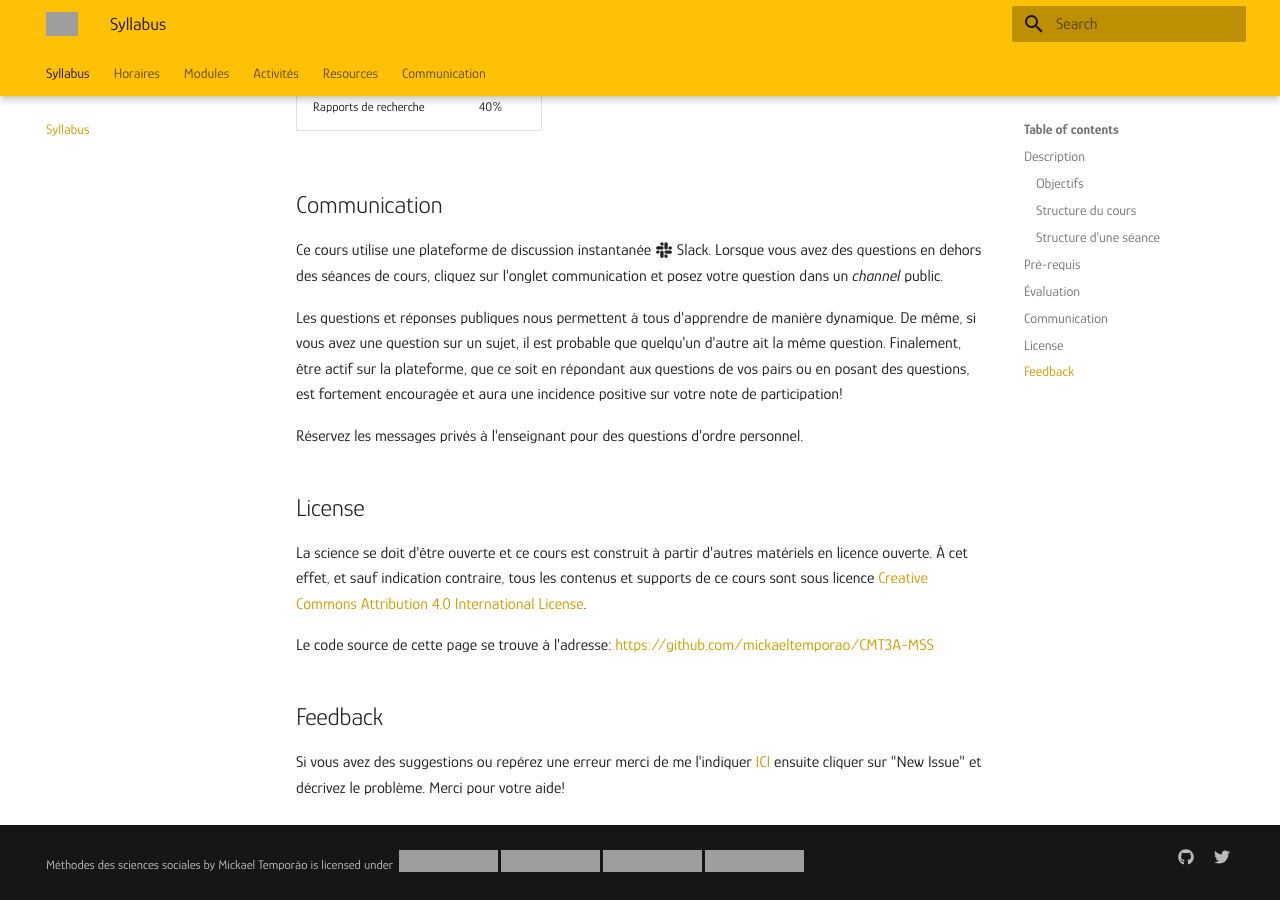
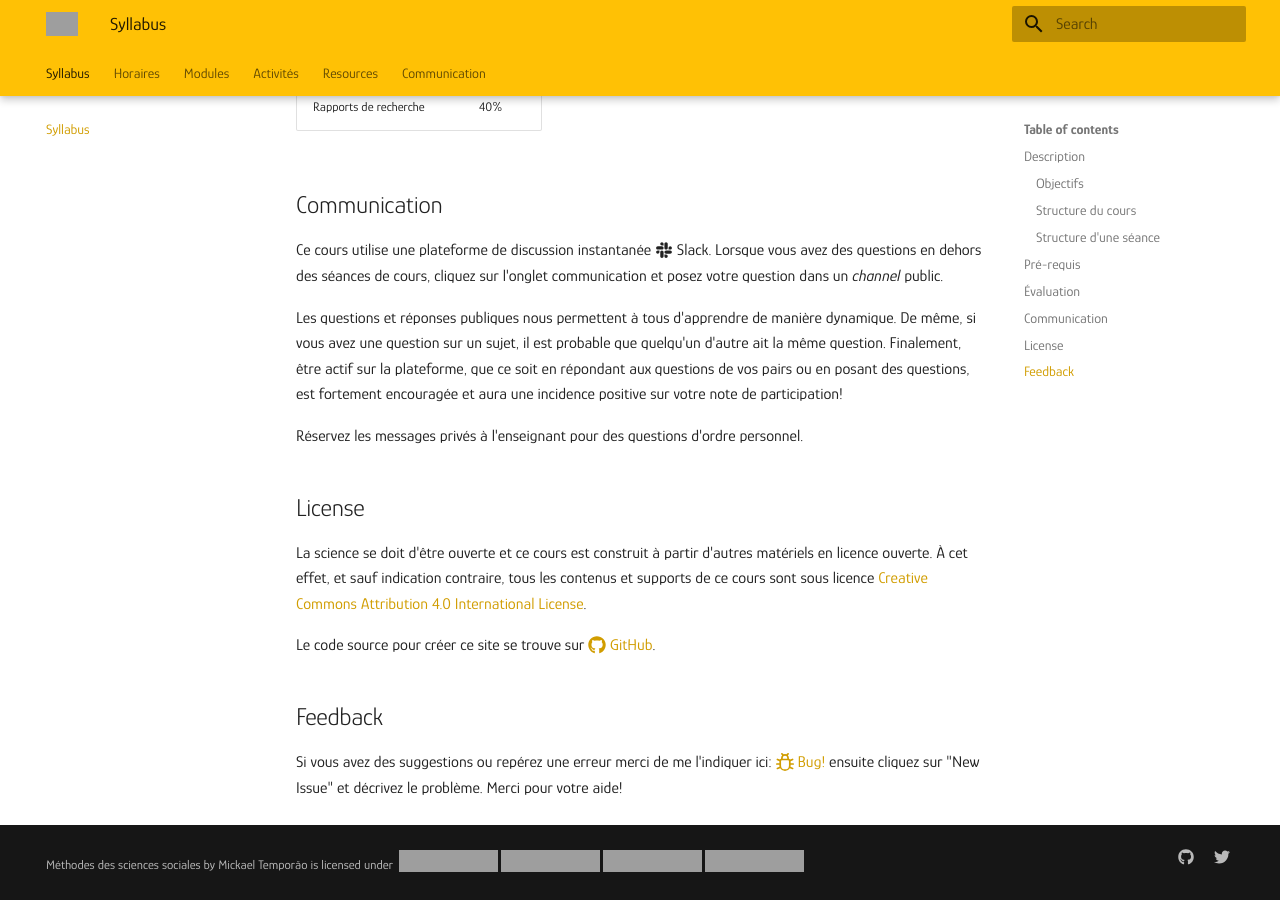
Before and after one commit to mickaeltemporao/mdss, an MkDocs documentation site: the page built from docs/index.md, in a window 1280 px wide and 900 px high, scrolled down 2173 px. Built offline with MkDocs 1.6.1 and Material for MkDocs 9.7.7, drawn with Linux system fonts in a browser that asks for light colours; grey boxes are pictures that could not be loaded.

Commit message:
update issue paths

```diff
--- a/docs/index.md
+++ b/docs/index.md
@@ -61,8 +61,8 @@ Réservez les messages privés à l'enseignant pour des questions d'ordre person
 
 La science se doit d'être ouverte et ce cours est construit à partir d'autres matériels en licence ouverte. À cet effet, et sauf indication contraire, tous les contenus et supports de ce cours sont sous licence [Creative Commons Attribution 4.0 International License](http://creativecommons.org/licenses/by-nc-sa/4.0/).
 
-Le code source de cette page se trouve à l'adresse: [https://github.com/mickaeltemporao/CMT3A-MSS](https://github.com/mickaeltemporao/CMT3A-MSS)
+Le code source pour créer ce site se trouve sur [:fontawesome-brands-github: GitHub](https://github.com/mickaeltemporao/mss).
 
 
 ## Feedback
-Si vous avez des suggestions ou repérez une erreur merci de me l'indiquer [ICI](https://github.com/mickaeltemporao/CMT3A-MSS/issues) ensuite cliquer sur "New Issue" et décrivez le problème. Merci pour votre aide!
+Si vous avez des suggestions ou repérez une erreur merci de me l'indiquer ici: [:octicons-bug-16: Bug!](https://github.com/mickaeltemporao/mss/issues) ensuite cliquez sur "New Issue" et décrivez le problème. Merci pour votre aide!
```
